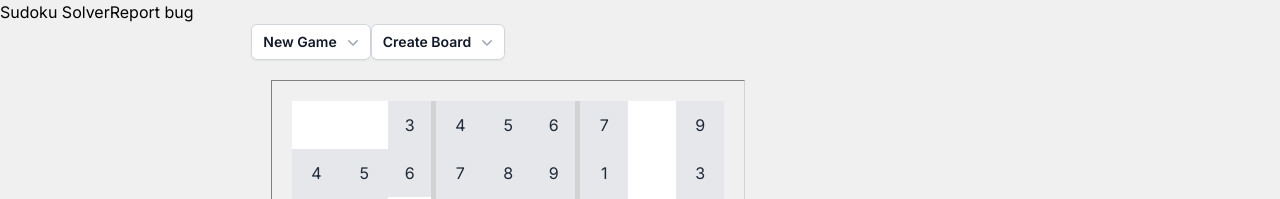
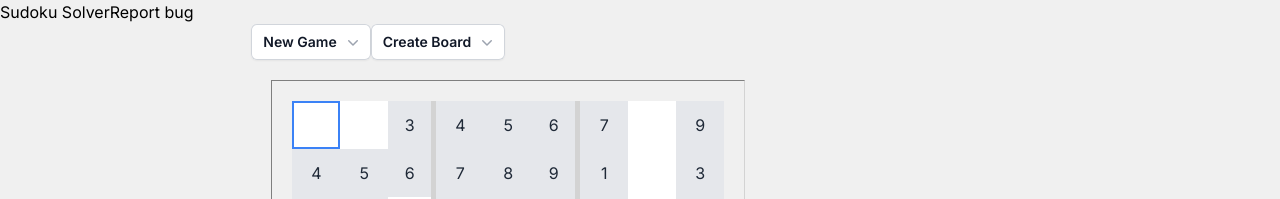
Before and after one commit to kk-mbugua/sudoku, a Next.js app in the folder front_end/: page / in a window 1280 px wide. Shown: the top 199 px of the page. Built offline with nearby package versions, Linux system fonts and the light colour scheme.

Commit message:
fix bug new game has same layout and update correct selected cell

```diff
--- a/front_end/app/ui/board.tsx
+++ b/front_end/app/ui/board.tsx
@@ -23,7 +23,7 @@ function Board({ sudoku, board, selected, showErrors, onCellClick}: BoardProps)
             <Cell
                 isPreFilled={isPreFilled(rowIndex, colIndex)}
                 selected={rowIndex === selected[0] && colIndex === selected[1]}
-                onClick={() => onCellClick(rowIndex, colIndex)}
+                onSelect={() => onCellClick(rowIndex, colIndex)}
                 hasError={hasError(rowIndex, colIndex)}
                 key={`${rowIndex}-${colIndex}`}
             >
--- a/front_end/app/ui/cell.tsx
+++ b/front_end/app/ui/cell.tsx
@@ -5,10 +5,10 @@ type CellProps = {
     isPreFilled: boolean;
     selected: boolean;
     hasError: boolean;
-    onClick: () => void;
+    onSelect: () => void;
 };
 
-function Cell({children, isPreFilled, selected=false, hasError, onClick}: CellProps) {
+function Cell({children, isPreFilled, selected=false, hasError, onSelect}: CellProps) {
     return (
         <div
             className={clsx(
@@ -21,7 +21,7 @@ function Cell({children, isPreFilled, selected=false, hasError, onClick}: CellPr
                     "border-red-600": hasError
                 }
             )}
-            onClick={onClick}
+            onClick={onSelect}
         >
             {children ? children : <span>&nbsp;</span>}
         </div>
--- a/front_end/app/ui/game.tsx
+++ b/front_end/app/ui/game.tsx
@@ -13,7 +13,7 @@ const btnClassName = "rounded-lg bg-cyan-700 p-3 mx-4";
 function Game() {
   const [sudoku, setSudoku] = useState<Sudoku>(new Sudoku());
   const [board, setBoard] = useState<BoardType>(generateEmptyBoard());
-  const [selected, setSelected] = useState<[number, number]>([-1, -1]);
+  const [selected, setSelected] = useState<[number, number]>([0, 0]);
   const [showErrors, setShowErrors] = useState(false);
   const [solved, setSolved] = useState(false);
 
@@ -42,12 +42,8 @@ function Game() {
   }, [board]);
 
   const newGame = (difficulty: Difficulty = "medium", board?: BoardType) => {
-    if (board) var sudoku = new Sudoku(board);
-    else sudoku = new Sudoku;
-
-    setBoard(sudoku.generateGameBoard(difficulty));
+    setSudoku(new Sudoku())
     setSolved(false);
-    console.log('solved:', solved)
   };
 
   const updateCell = (row: number, col: number, num: number | undefined) => {
@@ -67,7 +63,6 @@ function Game() {
   };
 
   const handleKeyDown = useCallback((event: KeyboardEvent) => {
-    if (selected[0] !== undefined && selected[1] !== undefined) {
     const row = selected[0];
     const col = selected[1];
     const key = event.key;
@@ -76,21 +71,20 @@ function Game() {
       const num = parseInt(key, 10);
       // Check if the cell is not part of the original game board
       if (sudoku.ogGameBoard[row][col] === undefined) {
-          updateCell(row,col, num)
+        updateCell(row, col, num);
       }
     }
     if (key === "Backspace") {
       if (sudoku.ogGameBoard[row][col] === undefined) {
-          updateCell(row,col, undefined)
+        updateCell(row, col, undefined);
       }
     }
+  }, [selected, sudoku, updateCell]);
 
+
+  const handleCellClick = (row: number, col: number) => {
+    setSelected([row, col]);
   }
-  }, [selected, board, sudoku]);
-
-  const handleCellClick = useCallback((row: number, col: number) => {
-    setSelected([row, col]);
-  }, []);
 
   useEffect(() => {
     window.addEventListener("keydown", handleKeyDown);
@@ -114,7 +108,6 @@ function Game() {
 
   const handleFillRow = () => {
     for (var i=0; i < sudoku.size; i++) {
-        console.log(selected, i)
         updateCell(selected[0], i, sudoku.board[selected[0]][i])
     }
   }
```
Lines whose indentation alone changed are shown as unchanged.
